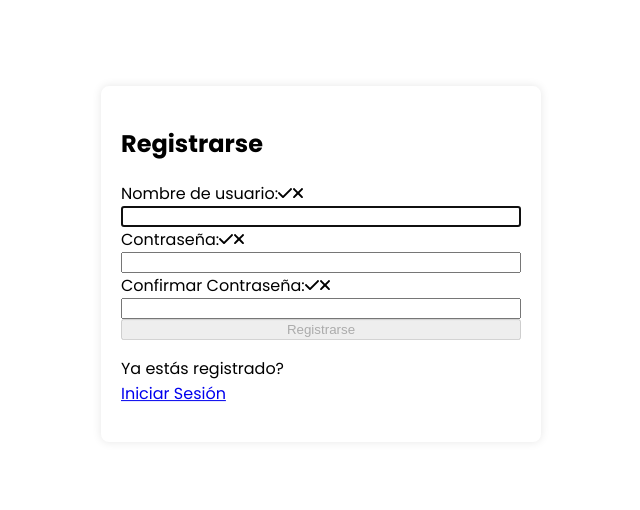
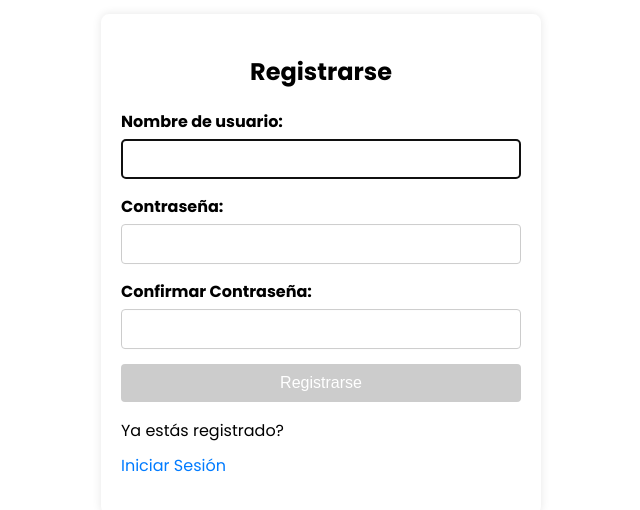
Before and after one commit to Cristopher8049/frontendEventManagement, a React (Vite) app: page /signup in a window 1280 px wide. Shown: the part 136-646 px from the top of the page, without its empty margins (319-959 px from the left). Built offline with nearby package versions, Linux system fonts and the light colour scheme.

Commit message:
Css conflicts from login and register Pages resolved

```diff
--- a/src/pages/LoginPage/LoginPage.jsx
+++ b/src/pages/LoginPage/LoginPage.jsx
@@ -1,5 +1,5 @@
 import { useRef, useState, useEffect } from "react";
-import styles from "./LoginPage.module.css"; // Importar CSS module
+import "./LoginPage.css"; // Importar CSS module
 
 const LoginPage = () => {
   const userRef = useRef();
@@ -33,7 +33,7 @@ const LoginPage = () => {
   return (
     <>
       {success ? (
-        <section className={`${styles.section} section`}>
+        <section className={"section"}>
           <h1 className="section__title">¡Has iniciado sesión!</h1>
           <br />
           <p>
@@ -43,16 +43,16 @@ const LoginPage = () => {
           </p>
         </section>
       ) : (
-        <section className={`${styles.section} section`}>
+        <section className={"section"}>
           <p
             ref={errRef}
-            className={errMsg ? `${styles.errmsg} errmsg` : styles.offscreen}
+            className={errMsg ? "errmsg error-message" : "offscreen"}
             aria-live="assertive"
           >
             {errMsg}
           </p>
           <h1 className="section__title">Iniciar sesión</h1>
-          <form onSubmit={handleSubmit} className={`${styles.form} form`}>
+          <form onSubmit={handleSubmit} className={"form"}>
             <label htmlFor="username" className="form__label">
               Nombre de usuario:
             </label>
@@ -64,7 +64,7 @@ const LoginPage = () => {
               onChange={(e) => setUser(e.target.value)}
               value={user}
               required
-              className={`${styles.input} form__input`}
+              className={"form-input"}
             />
 
             <label htmlFor="password" className="form__label">
@@ -76,16 +76,14 @@ const LoginPage = () => {
               onChange={(e) => setPwd(e.target.value)}
               value={pwd}
               required
-              className={`${styles.input} form__input`}
+              className={"form-input"}
             />
-            <button className={`${styles.button} form__button`}>
-              Iniciar sesión
-            </button>
+            <button className={"form-button"}>Iniciar sesión</button>
           </form>
-          <p className="section__text">
+          <p>
             ¿Necesitas una cuenta?
             <br />
-            <span className={`${styles.line} line`}>
+            <span className={"line"}>
               <a href="/SignUp" className="line__link">
                 Registrarse
               </a>
--- a/src/pages/RegisterPage/RegisterPage.module.css
+++ b/src/pages/RegisterPage/RegisterPage.css
@@ -1,3 +1,4 @@
+/* General styles */
 .section {
   background-color: #fff;
   padding: 20px;
@@ -12,7 +13,7 @@
   transform: translate(-50%, -50%);
 }
 
-.section__title {
+.section-title {
   font-size: 24px;
   margin-bottom: 20px;
   text-align: center;
@@ -23,12 +24,12 @@
   flex-direction: column;
 }
 
-.form__label {
+.form-label {
   font-weight: bold;
   margin-bottom: 5px;
 }
 
-.form__input {
+.form-input {
   padding: 10px;
   margin-bottom: 15px;
   border: 1px solid #ccc;
@@ -36,7 +37,7 @@
   font-size: 16px;
 }
 
-.form__button {
+.form-button {
   padding: 10px;
   border: none;
   border-radius: 4px;
@@ -47,26 +48,26 @@
   transition: background-color 0.3s;
 }
 
-.form__button:disabled {
+.form-button:disabled {
   background-color: #ccc;
   cursor: not-allowed;
 }
 
-.form__button:not(:disabled):hover {
+.form-button:not(:disabled):hover {
   background-color: #0056b3;
 }
 
-.form__icon--valid {
+.form-icon-valid {
   color: green;
   margin-left: 10px;
 }
 
-.form__icon--invalid {
+.form-icon-invalid {
   color: red;
   margin-left: 10px;
 }
 
-.form__instructions {
+.form-instructions {
   font-size: 14px;
   background: #e7f3fe;
   color: #31708f;
@@ -77,7 +78,7 @@
   margin-bottom: 10px;
 }
 
-.errmsg {
+.error-message {
   color: red;
   font-weight: bold;
   margin-bottom: 10px;
@@ -88,11 +89,11 @@
   left: -9999px;
 }
 
-.line__link {
+.line-link {
   color: #007bff;
   text-decoration: none;
 }
 
-.line__link:hover {
+.line-link:hover {
   text-decoration: underline;
 }
--- a/src/pages/RegisterPage/RegisterPage.jsx
+++ b/src/pages/RegisterPage/RegisterPage.jsx
@@ -5,7 +5,7 @@ import {
   faInfoCircle,
 } from "@fortawesome/free-solid-svg-icons";
 import { FontAwesomeIcon } from "@fortawesome/react-fontawesome";
-import styles from "./RegisterPage.module.css"; // Import CSS module
+import "./RegisterPage.css"; // Import CSS directly
 
 const USER_REGEX = /^[A-z][A-z0-9-_]{3,23}$/;
 const PWD_REGEX = /^(?=.*[a-z])(?=.*[A-Z])(?=.*[0-9])(?=.*[!@#$%]).{8,24}$/;
@@ -86,37 +86,33 @@ const RegisterPage = () => {
   return (
     <>
       {success ? (
-        <section className={`${styles.section} section`}>
+        <section className="section">
           <h1>¡Éxito!</h1>
           <p>
             <a href="#">Iniciar sesión</a>
           </p>
         </section>
       ) : (
-        <section className={`${styles.section} section`}>
+        <section className="section">
           <p
             ref={errRef}
-            className={errMsg ? `${styles.errmsg} errmsg` : styles.offscreen}
+            className={errMsg ? "errmsg error-message" : "offscreen"}
             aria-live="assertive"
           >
             {errMsg}
           </p>
-          <h1 className="section__title">Registrarse</h1>
-          <form onSubmit={handleSubmit} className={`${styles.form} form`}>
-            <label htmlFor="username" className="form__label">
+          <h1 className="section-title">Registrarse</h1>
+          <form onSubmit={handleSubmit} className="form">
+            <label htmlFor="username" className="form-label">
               Nombre de usuario:
               <FontAwesomeIcon
                 icon={faCheck}
-                className={
-                  validName ? `${styles.valid} form__icon--valid` : styles.hide
-                }
+                className={validName ? "form-icon-valid" : "offscreen"}
               />
               <FontAwesomeIcon
                 icon={faTimes}
                 className={
-                  validName || !user
-                    ? styles.hide
-                    : `${styles.invalid} form__icon--invalid`
+                  validName || !user ? "offscreen" : "form-icon-invalid"
                 }
               />
             </label>
@@ -132,14 +128,14 @@ const RegisterPage = () => {
               aria-describedby="uidnote"
               onFocus={() => setUserFocus(true)}
               onBlur={() => setUserFocus(false)}
-              className={`${styles.input} form__input`}
+              className="form-input"
             />
             <p
               id="uidnote"
               className={
                 userFocus && user && !validName
-                  ? `${styles.instructions} form__instructions`
-                  : styles.offscreen
+                  ? "form-instructions"
+                  : "offscreen"
               }
             >
               <FontAwesomeIcon icon={faInfoCircle} />
@@ -150,21 +146,15 @@ const RegisterPage = () => {
               Se permiten letras, números, guiones bajos y guiones.
             </p>
 
-            <label htmlFor="password" className="form__label">
+            <label htmlFor="password" className="form-label">
               Contraseña:
               <FontAwesomeIcon
                 icon={faCheck}
-                className={
-                  validPwd ? `${styles.valid} form__icon--valid` : styles.hide
-                }
+                className={validPwd ? "form-icon-valid" : "offscreen"}
               />
               <FontAwesomeIcon
                 icon={faTimes}
-                className={
-                  validPwd || !pwd
-                    ? styles.hide
-                    : `${styles.invalid} form__icon--invalid`
-                }
+                className={validPwd || !pwd ? "offscreen" : "form-icon-invalid"}
               />
             </label>
             <input
@@ -177,14 +167,12 @@ const RegisterPage = () => {
               aria-describedby="pwdnote"
               onFocus={() => setPwdFocus(true)}
               onBlur={() => setPwdFocus(false)}
-              className={`${styles.input} form__input`}
+              className="form-input"
             />
             <p
               id="pwdnote"
               className={
-                pwdFocus && !validPwd
-                  ? `${styles.instructions} form__instructions`
-                  : styles.offscreen
+                pwdFocus && !validPwd ? "form-instructions" : "offscreen"
               }
             >
               <FontAwesomeIcon icon={faInfoCircle} />
@@ -201,22 +189,18 @@ const RegisterPage = () => {
               <span aria-label="porcentaje">%</span>
             </p>
 
-            <label htmlFor="confirm_pwd" className="form__label">
+            <label htmlFor="confirm_pwd" className="form-label">
               Confirmar Contraseña:
               <FontAwesomeIcon
                 icon={faCheck}
                 className={
-                  validMatch && matchPwd
-                    ? `${styles.valid} form__icon--valid`
-                    : styles.hide
+                  validMatch && matchPwd ? "form-icon-valid" : "offscreen"
                 }
               />
               <FontAwesomeIcon
                 icon={faTimes}
                 className={
-                  validMatch || !matchPwd
-                    ? styles.hide
-                    : `${styles.invalid} form__icon--invalid`
+                  validMatch || !matchPwd ? "offscreen" : "form-icon-invalid"
                 }
               />
             </label>
@@ -230,14 +214,12 @@ const RegisterPage = () => {
               aria-describedby="confirmnote"
               onFocus={() => setMatchFocus(true)}
               onBlur={() => setMatchFocus(false)}
-              className={`${styles.input} form__input`}
+              className="form-input"
             />
             <p
               id="confirmnote"
               className={
-                matchFocus && !validMatch
-                  ? `${styles.instructions} form__instructions`
-                  : styles.offscreen
+                matchFocus && !validMatch ? "form-instructions" : "offscreen"
               }
             >
               <FontAwesomeIcon icon={faInfoCircle} />
@@ -247,16 +229,16 @@ const RegisterPage = () => {
             <button
               type="submit"
               disabled={!validName || !validPwd || !validMatch}
-              className="form__button"
+              className="form-button"
             >
               Registrarse
             </button>
           </form>
-          <p className="section__text">
+          <p>
             Ya estás registrado?
             <br />
             <span className="line">
-              <a href="/login" className="line__link">
+              <a href="/login" className="line-link">
                 Iniciar Sesión
               </a>
             </span>
```
Also changed, not shown: src/pages/LoginPage/LoginPage.css (renamed from src/pages/LoginPage/LoginPage.module.css).
